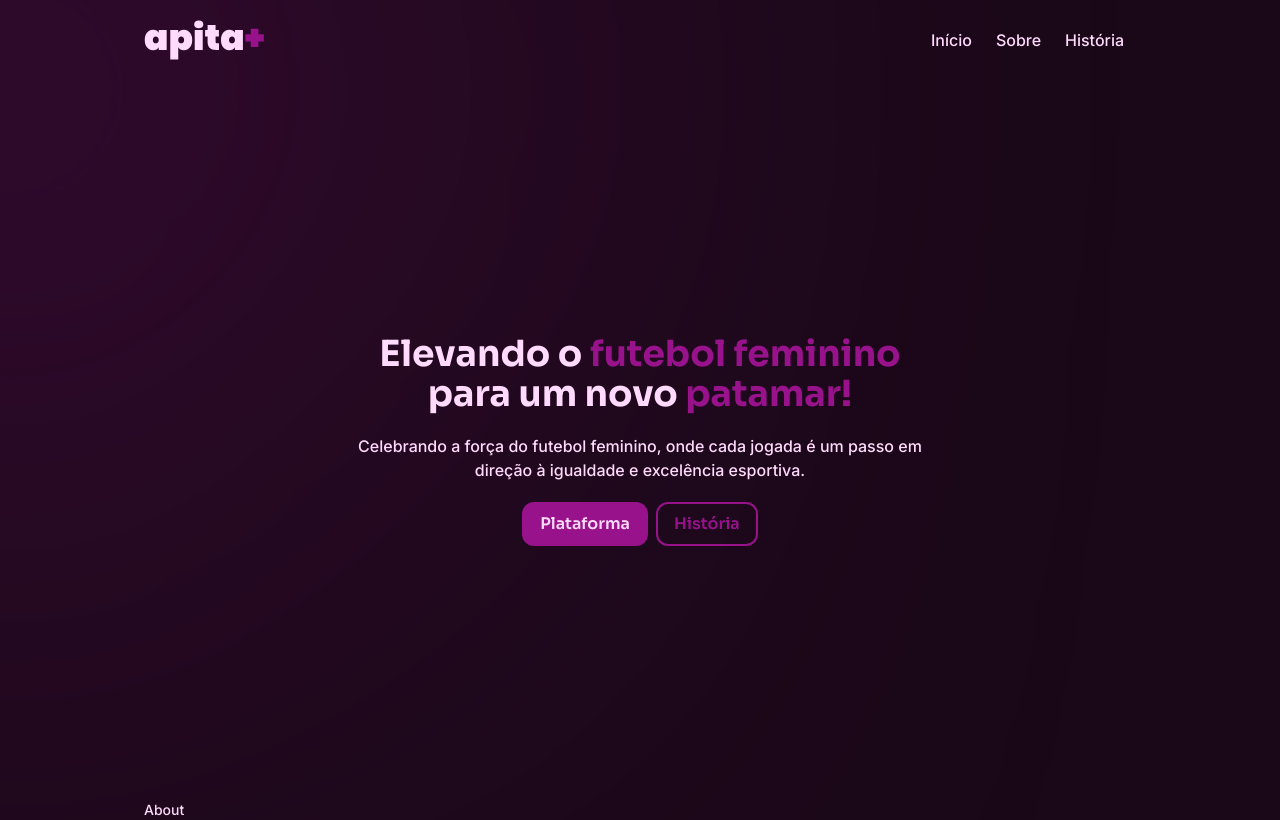
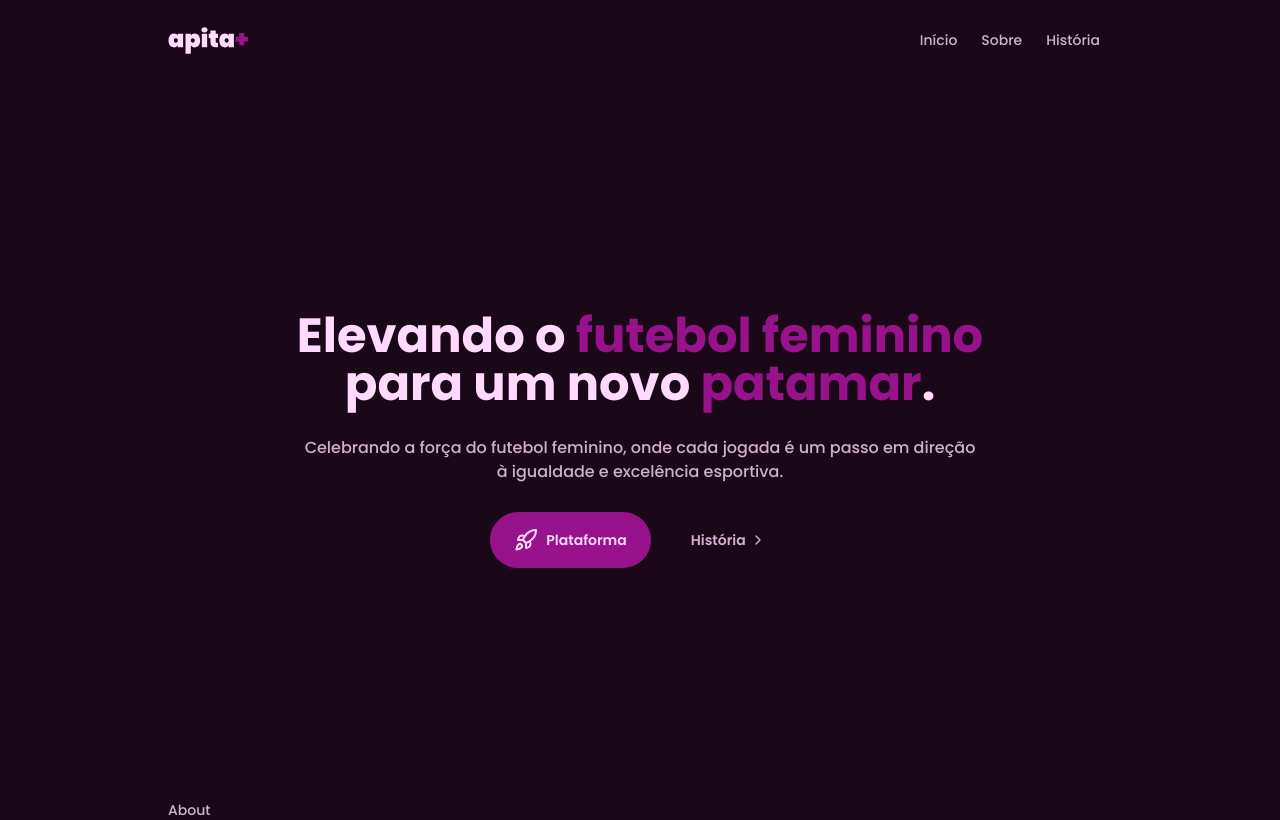
Before and after one commit to Apita-Mais/apita-lp, a Next.js app: page / in a window 1280 px wide. Built offline with nearby package versions, Linux system fonts and the light colour scheme.

Commit message:
style: Updating header and hero

```diff
--- a/app/layout.tsx
+++ b/app/layout.tsx
@@ -1,13 +1,15 @@
 import type { Metadata } from "next";
-import { Inter, Sora } from "next/font/google";
+import { Poppins } from "next/font/google";
 import "@/styles/globals.css";
 
-import { Blur } from "@/components/Blur";
 import { Header } from "@/components/Header";
+import clsx from "clsx";
 
-const inter = Inter({ subsets: ["latin"], variable: "--font-default" });
-
-const sora = Sora({ subsets: ["latin"], variable: "--font-title" });
+const poppins = Poppins({
+  subsets: ["latin"],
+  weight: ["300", "400", "500", "600", "700", "800"],
+  variable: "--font-default",
+});
 
 export const metadata: Metadata = {
   title: "apita+",
@@ -22,13 +24,13 @@ export default function RootLayout({
   return (
     <html lang="en">
       <body
-        className={`${inter.variable} ${sora.variable} font-inter bg-background outline-none`}
+        className={clsx(
+          "bg-background font-inter outline-none",
+          poppins.variable,
+        )}
       >
         <Header />
-
         {children}
-
-        <Blur />
       </body>
     </html>
   );
--- a/components/Button.tsx
+++ b/components/Button.tsx
@@ -5,12 +5,12 @@ const button = tv({
   variants: {
     variant: {
       default:
-        "font-title font-semibold border-2 border-transparent text-foreground bg-primary rounded-xl hover:opacity-80 duration-300",
+        "font-semibold text-sm text-foreground bg-primary rounded-full hover:opacity-80 duration-300",
       outline:
-        "font-title font-semibold border-2 border-primary text-primary rounded-xl hover:bg-primary hover:text-white duration-300",
+        "font-semibold text-sm text-foreground/80 rounded-full hover:bg-primary/30 hover:text-white duration-300",
     },
     size: {
-      default: "px-4 py-2",
+      default: "px-6 py-4",
       md: "p-2",
     },
   },
--- a/components/Container.tsx
+++ b/components/Container.tsx
@@ -3,5 +3,5 @@ import { ComponentProps } from "react";
 type ContainerProps = ComponentProps<"main">;
 
 export function Container(props: ContainerProps) {
-  return <main className="max-w-5xl w-full mx-auto px-4" {...props} />;
+  return <main className="mx-auto w-full max-w-5xl px-10" {...props} />;
 }
--- a/components/Header.tsx
+++ b/components/Header.tsx
@@ -1,29 +1,31 @@
 "use client";
 
 import Image from "next/image";
+import Link from "next/link";
+import { useState } from "react";
+
 import logo from "@/assets/logo.svg";
 
 import { motion } from "framer-motion";
-import { useState } from "react";
-import { usePathname } from "next/navigation";
 import { navLinks } from "@/data/header";
-import Link from "next/link";
 
 export function Header() {
   const [hovered, setHovered] = useState("");
-  const pathname = usePathname();
 
   return (
-    <header className="relative h-20 w-full">
-      <nav className="flex justify-between items-center max-w-5xl w-full mx-auto h-full px-4">
-        <Image src={logo} alt="Logo" width={120} />
+    <header className="sticky top-0 h-20 w-full">
+      <nav className="mx-auto flex h-full w-full max-w-5xl items-center justify-between px-10">
+        <Image src={logo} alt="Logo" width={80} />
         <ul className="flex items-center text-foreground">
           {navLinks.map(({ id, href, name }) => {
             const isHovered = hovered === href;
 
             return (
               <li key={id}>
-                <Link href={href} className="font-medium text-foreground">
+                <Link
+                  href={href}
+                  className="text-sm font-medium text-foreground/80 duration-150 hover:text-foreground"
+                >
                   <motion.span
                     onHoverStart={() => setHovered(href)}
                     onHoverEnd={() => setHovered("")}
@@ -31,7 +33,7 @@ export function Header() {
                   >
                     {isHovered && (
                       <motion.span
-                        className="absolute rounded-lg bg-foreground/20 inset-0 z-[-1]"
+                        className="absolute inset-0 z-[-1] rounded-lg bg-primary/20"
                         layoutId="nav"
                         initial={{ opacity: 0 }}
                         animate={{ opacity: 1 }}
--- /dev/null
+++ b/components/Title.tsx
@@ -0,0 +1,23 @@
+import { ComponentProps } from "react";
+import { tv, VariantProps } from "tailwind-variants";
+
+const title = tv({
+  variants: {
+    variant: {
+      default: "text-foreground font-bold",
+    },
+    size: {
+      default: "text-2xl md:text-5xl",
+    },
+  },
+  defaultVariants: {
+    variant: "default",
+    size: "default",
+  },
+});
+
+type TypographyProps = ComponentProps<"p"> & VariantProps<typeof title>;
+
+export function Title({ variant, size, className, ...props }: TypographyProps) {
+  return <h1 className={title({ variant, size, className })} {...props} />;
+}
--- a/components/Typography.tsx
+++ b/components/Typography.tsx
@@ -4,15 +4,13 @@ import { tv, VariantProps } from "tailwind-variants";
 const typography = tv({
   variants: {
     variant: {
-      default: "text-foreground font-medium",
-      bold: "text-foreground font-bold font-title",
+      default: "text-foreground/80 font-medium",
     },
     size: {
       default: "text-sm",
       md: "text-md",
       lg: "text-lg",
       xl: "text-xl",
-      xxxl: "text-4xl",
     },
   },
   defaultVariants: {
--- a/components/sections/Hero.tsx
+++ b/components/sections/Hero.tsx
@@ -1,21 +1,31 @@
+import { Rocket, ChevronRight } from "lucide-react";
+
 import { Button } from "../Button";
+import { Title } from "../Title";
 import { Typography } from "../Typography";
 
 export function Hero() {
   return (
-    <section className="flex items-center justify-center min-h-[calc(100vh_-_80px)]">
-      <div className="max-w-xl w-full mx-auto text-center space-y-5">
-        <Typography variant="bold" size="xxxl">
-          Elevando o <span className="text-primary">futebol feminino</span> para
-          um novo <span className="text-primary">patamar!</span>
-        </Typography>
-        <Typography size="md">
+    <section className="flex min-h-[calc(100vh_-_80px)] items-center justify-center">
+      <div className="mx-auto w-full space-y-7 text-center">
+        <Title>
+          Elevando o <span className="text-primary">futebol feminino</span>{" "}
+          <br className="max-md:hidden" /> para um novo{" "}
+          <span className="text-primary">patamar</span>.
+        </Title>
+        <Typography size="md" className="mx-auto w-full max-w-2xl">
           Celebrando a força do futebol feminino, onde cada jogada é um passo em
           direção à igualdade e excelência esportiva.
         </Typography>
-        <div className="flex items-center justify-center flex-wrap gap-2">
-          <Button>Plataforma</Button>
-          <Button variant="outline">História</Button>
+        <div className="flex flex-wrap items-center justify-center gap-4">
+          <Button className="flex items-center gap-2">
+            <Rocket />
+            Plataforma
+          </Button>
+          <Button variant="outline" className="flex items-center gap-1">
+            História
+            <ChevronRight size={16} />
+          </Button>
         </div>
       </div>
     </section>
--- a/package.json
+++ b/package.json
@@ -11,6 +11,7 @@
   "dependencies": {
     "clsx": "^2.0.0",
     "framer-motion": "^10.16.4",
+    "lucide-react": "^0.288.0",
     "next": "13.5.4",
     "react": "^18",
     "react-dom": "^18",
@@ -24,6 +25,8 @@
     "eslint": "^8",
     "eslint-config-next": "13.5.4",
     "postcss": "^8",
+    "prettier": "^3.0.3",
+    "prettier-plugin-tailwindcss": "^0.5.6",
     "tailwindcss": "^3",
     "typescript": "^5"
   }
--- /dev/null
+++ b/prettier.config.js
@@ -0,0 +1,3 @@
+module.exports = {
+  plugins: ["prettier-plugin-tailwindcss"],
+};
--- a/tailwind.config.ts
+++ b/tailwind.config.ts
@@ -14,9 +14,14 @@ const config: Config = {
         foreground: "rgb(255 218 252)",
       },
     },
+    screens: {
+      sm: "100px",
+      md: "768px",
+      lg: "1024px",
+      xl: "1280px",
+    },
     fontFamily: {
       inter: "var(--font-default)",
-      title: "var(--font-title)",
     },
   },
   plugins: [],
```
Also changed, not shown: 1 other file (tests, documents, lock files or other folders).
